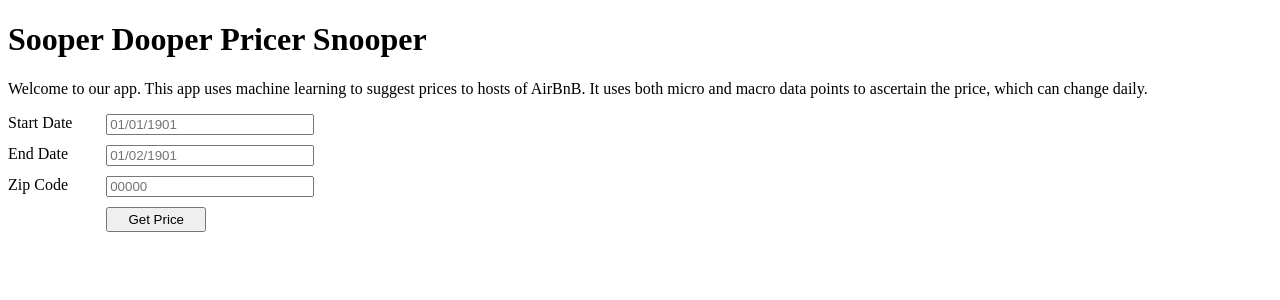
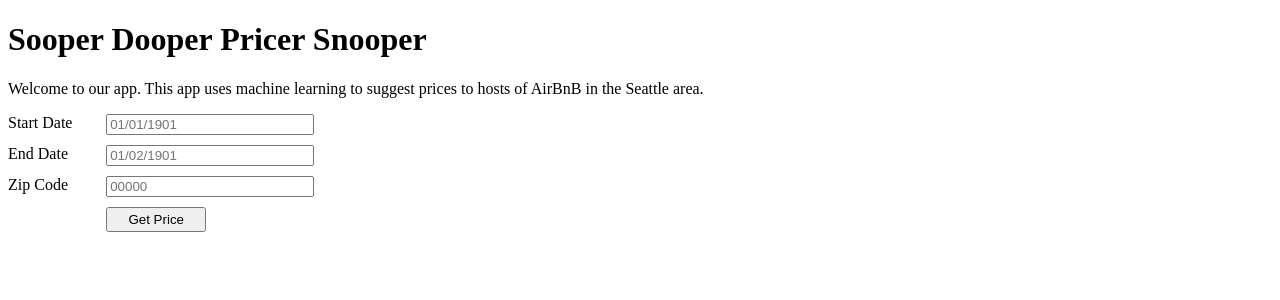
Before and after one commit to SooperDooper1/SooperDooperPricerSnooper, a FastAPI app: page / in a window 1280 px wide. Shown: the top 300 px of the page. Run offline with FastAPI, Linux system fonts and the light colour scheme.

Commit message:
simple updates

```diff
--- a/app/main.py
+++ b/app/main.py
@@ -53,7 +53,7 @@ def get_price():
     """
 
     # TODO Write function to get and return suggested listing price
-    suggested_price = 80
+    suggested_price = 10
 
     return suggested_price
 
--- a/app/templates/landing.html
+++ b/app/templates/landing.html
@@ -11,8 +11,7 @@
 <h1>Sooper Dooper Pricer Snooper</h1>
 
 <p>
-    Welcome to our app. This app uses machine learning to suggest prices to hosts of AirBnB. It uses both micro
-    and macro data points to ascertain the price, which can change daily.
+    Welcome to our app. This app uses machine learning to suggest prices to hosts of AirBnB in the Seattle area.
 </p>
 <div id="interface">
     <div id="listing_input">
```
Also changed, not shown: README.md.
